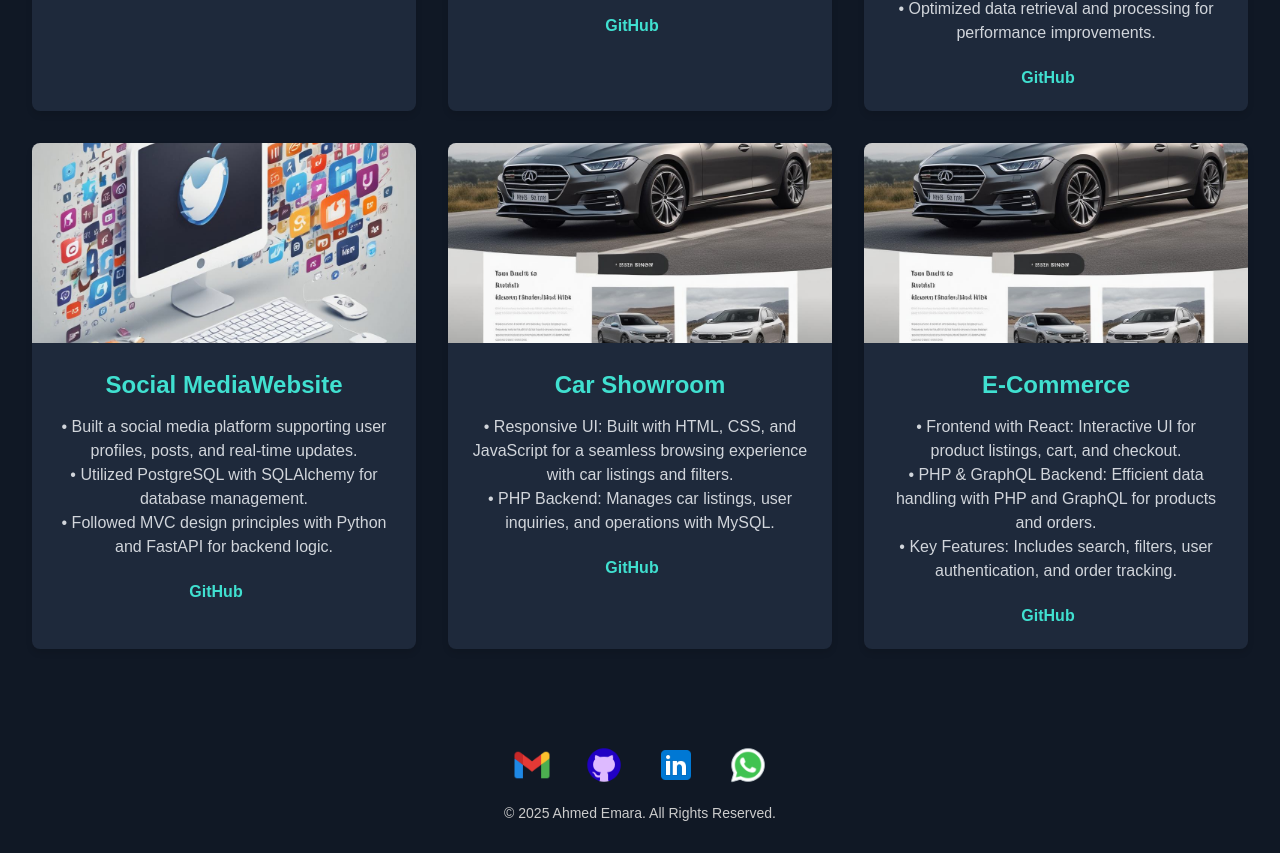
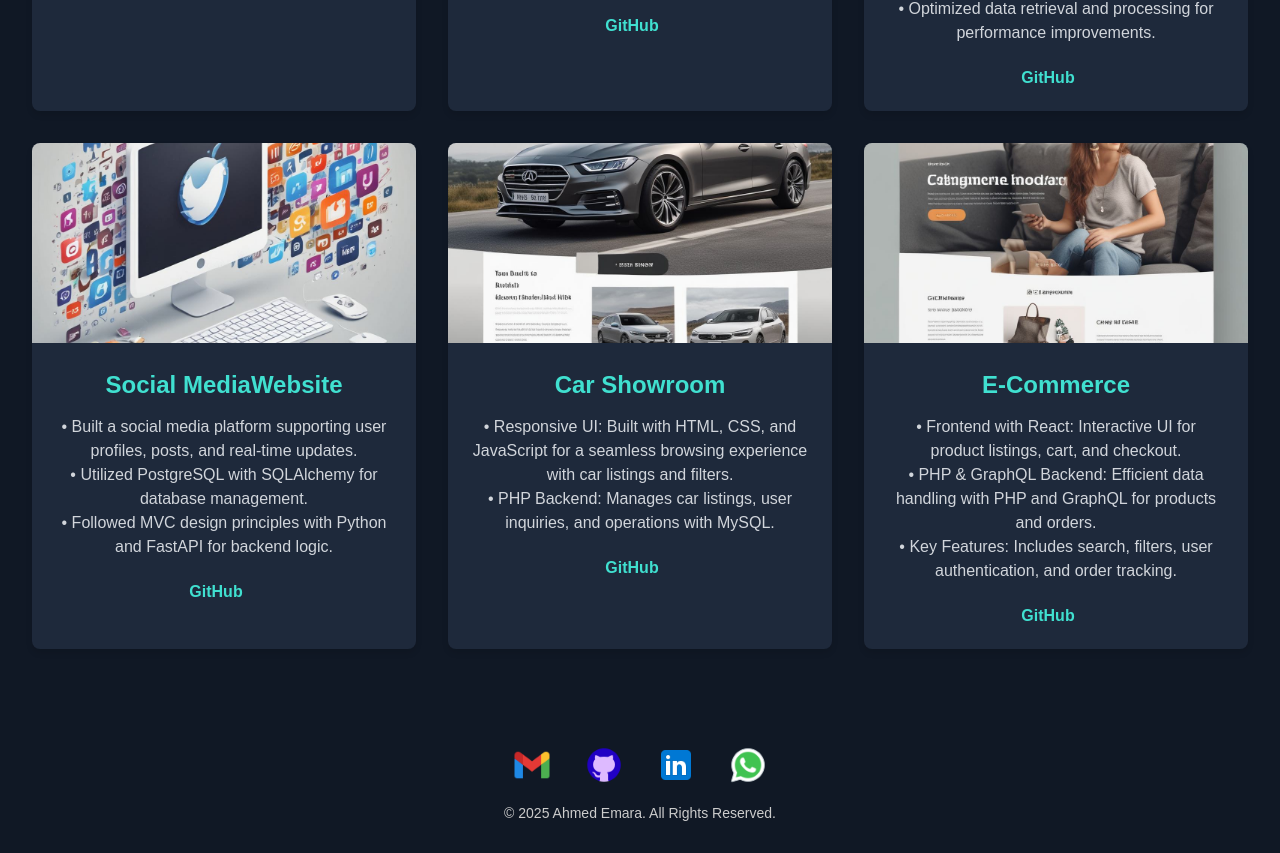
Before and after one commit to AhmedHossam8/MyPortfolio, an Angular app: page / in a window 1280 px wide. Shown: the part 5646-6499 px from the top of the page. Built offline with nearby package versions, Linux system fonts and the light colour scheme.

Commit message:
added the last image

```diff
--- a/src/app/projects/projects.component.ts
+++ b/src/app/projects/projects.component.ts
@@ -48,7 +48,7 @@ export class ProjectsComponent {
     {
       title: 'E-Commerce',
       description: '• Frontend with React: Interactive UI for product listings, cart, and checkout.<br>• PHP & GraphQL Backend: Efficient data handling with PHP and GraphQL for products and orders.<br>• Key Features: Includes search, filters, user authentication, and order tracking.',
-      image: '/images/car-showroom.jpeg',
+      image: '/images/e-commerce.jpeg',
       demoLink: '',
       githubLink: 'https://github.com/AhmedHossam8/e-commerce',
     },
```
Also changed, not shown: public/images/e-commerce.jpeg (added).
